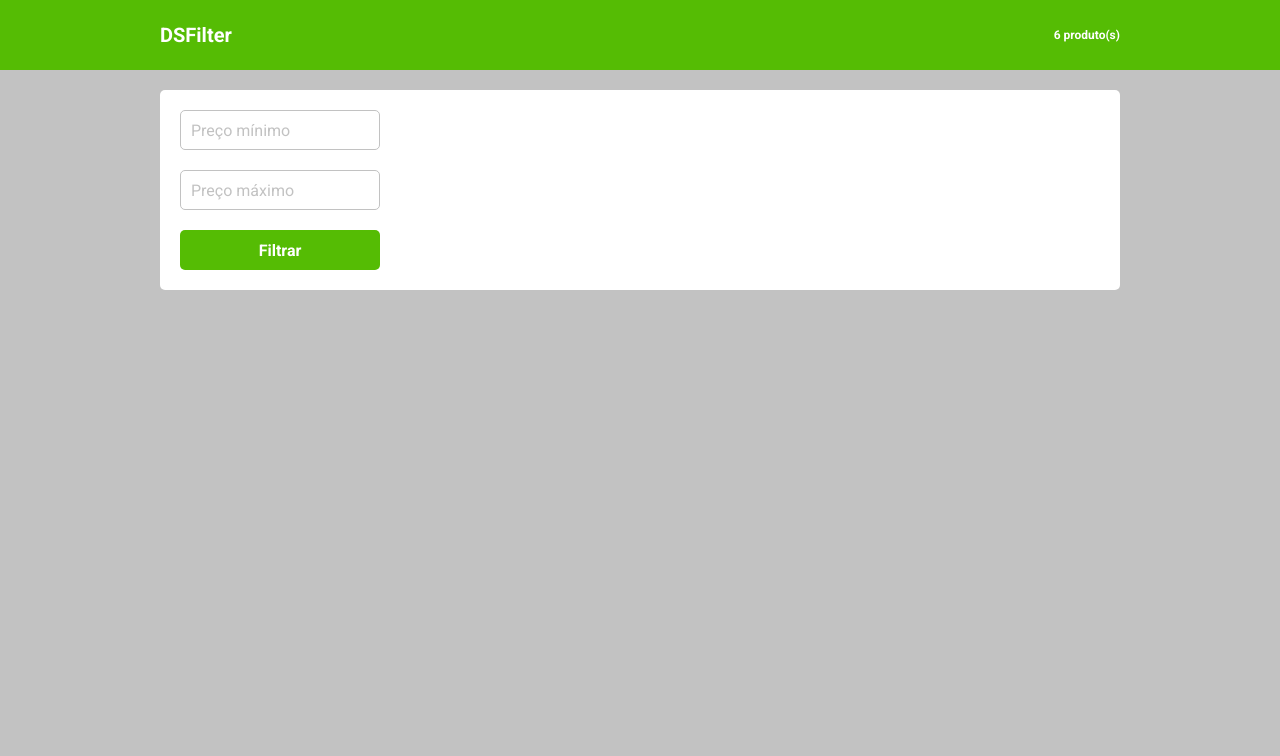
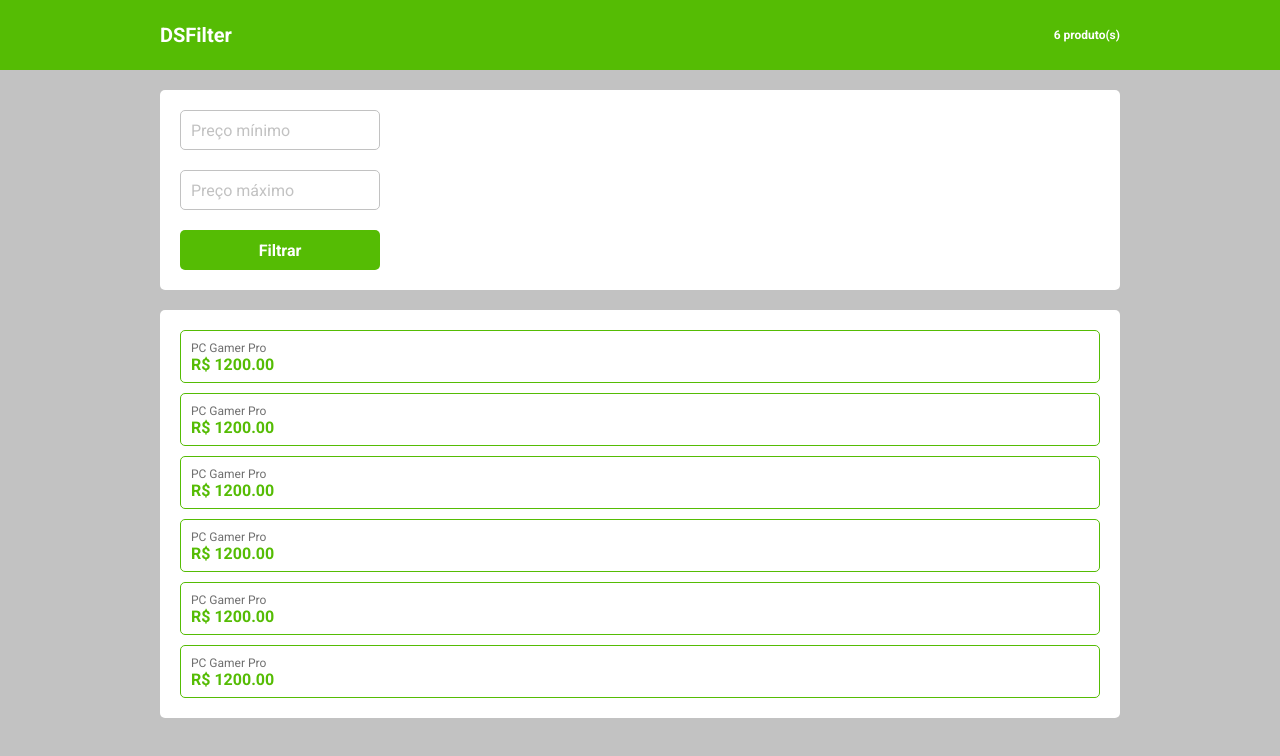
Before and after one commit to cauerg44/DSFilter, a React (Vite) app: page / in a window 1280 px wide. Shown: the top 756 px of the page. Built offline with nearby package versions, Linux system fonts and the light colour scheme.

Commit message:
Listing component

```diff
--- /dev/null
+++ b/src/components/Listing/index.tsx
@@ -0,0 +1,35 @@
+import './styles.css'
+
+export default function Listing() {
+
+    return (
+        <div className='dsf-listing-card'>
+            <div className='dsf-products-card-container'>
+                <div className='dsf-product-card'>
+                    <p>PC Gamer Pro</p>
+                    <h4>R$ 1200.00</h4>
+                </div>
+                <div className='dsf-product-card'>
+                    <p>PC Gamer Pro</p>
+                    <h4>R$ 1200.00</h4>
+                </div>
+                <div className='dsf-product-card'>
+                    <p>PC Gamer Pro</p>
+                    <h4>R$ 1200.00</h4>
+                </div>
+                <div className='dsf-product-card'>
+                    <p>PC Gamer Pro</p>
+                    <h4>R$ 1200.00</h4>
+                </div>
+                <div className='dsf-product-card'>
+                    <p>PC Gamer Pro</p>
+                    <h4>R$ 1200.00</h4>
+                </div>
+                <div className='dsf-product-card'>
+                    <p>PC Gamer Pro</p>
+                    <h4>R$ 1200.00</h4>
+                </div>
+            </div>
+        </div>
+    )
+}
--- /dev/null
+++ b/src/components/Listing/styles.css
@@ -0,0 +1,33 @@
+.dsf-listing-card {
+    width: 100%;
+    height: auto;
+    border-radius: 5px;
+    background-color: var(--dsf-bg-color-tertiary);
+}
+
+.dsf-products-card-container {
+    width: 100%;
+    max-width: 920px;
+    margin: 0 auto;
+    padding: 20px 0 10px 0;
+}
+
+.dsf-product-card {
+    padding: 10px;
+    height: 53px;
+    margin-bottom: 10px;
+    border-radius: 5px;
+    border: 1px solid var(--dsf-border-color-secondary);
+}
+
+.dsf-product-card p {
+    font-size: 12px;
+    font-weight: 400;
+    color: var(--dsf-font-color-tertiary);
+}
+
+.dsf-product-card h4 {
+    font-size: 16px;
+    font-weight: 700;
+    color: var(--dsf-font-color-quaternary);
+}
--- a/src/components/ListingBody/index.tsx
+++ b/src/components/ListingBody/index.tsx
@@ -1,4 +1,5 @@
 import FilterCard from '../FilterCard'
+import Listing from '../Listing'
 import './styles.css'
 
 export default function ListingBody() {
@@ -6,6 +7,7 @@ export default function ListingBody() {
     return (
         <section className="dsf-main-container">
             <FilterCard />
+            <Listing />
         </section>
     )
 }
--- a/src/index.css
+++ b/src/index.css
@@ -6,9 +6,12 @@
     --dsf-bg-color-tertiary: #FFFFFF;
 
     --dsf-border-color-primary: #C2C2C2;
+    --dsf-border-color-secondary: #55BC04;
 
     --dsf-font-color-primary: #FFFFFF;
     --dsf-font-color-secondary: #C2C2C2;
+    --dsf-font-color-tertiary: #6F6F6F;
+    --dsf-font-color-quaternary: #55BC04;
 }
 
 * {
```
